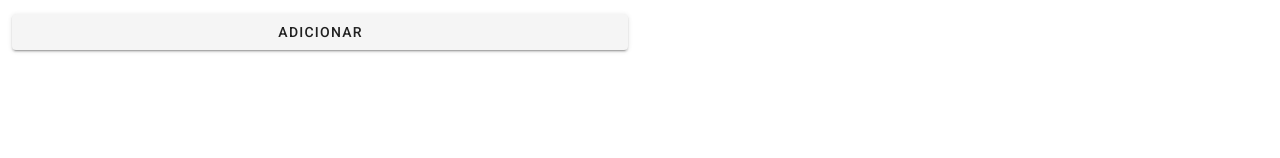
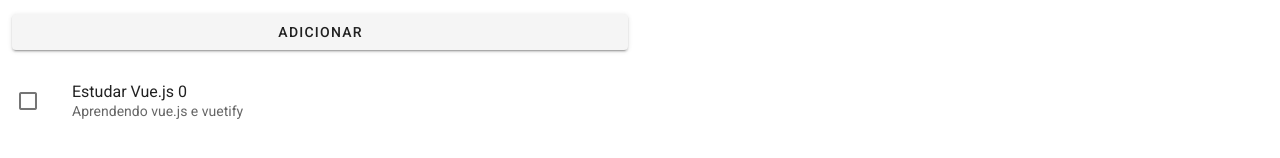
Before and after one commit to LukaasMachado143/Todo-List, a Vue app: page / in a window 1280 px wide. Shown: the part 298-456 px from the top of the page. Built offline with nearby package versions, Linux system fonts and the light colour scheme; data requests are answered from the project's data file.

Commit message:
Lista de tarefas atualizada para receber dados do backend fake

```diff
--- a/src/views/TaskView/TaskView.vue
+++ b/src/views/TaskView/TaskView.vue
@@ -3,7 +3,7 @@
     <TaskAddForm />
     <v-list flat>
       <v-list-item-group multiple active-class="">
-        <div v-for="(task, index) in taskArray" :key="index">
+        <div v-for="task in taskArray" :key="task.id">
           <TaskC :taskData="task" />
         </div>
       </v-list-item-group>
@@ -22,8 +22,20 @@ export default {
   },
   data() {
     return {
-      taskArray: [],
+      taskArray: null,
     };
   },
+  methods:{
+    async getTasks(){
+      const req = await fetch('http://localhost:3000/taskList')
+      const data = await req.json();
+      console.log(data)
+      this.taskArray = data
+    }
+  },
+  mounted(){
+    this.getTasks();
+  }
+
 };
 </script>
--- a/src/views/TaskView/components/TaskAddForm.vue
+++ b/src/views/TaskView/components/TaskAddForm.vue
@@ -4,7 +4,6 @@
   <v-col cols="12" sm="6" align="center">
     <!-- Título da Atividade -->
     <v-text-field
-      v-model="message4"
       label="Informe o título da sua atividade..."
       outlined
       clearable
@@ -12,7 +11,6 @@
 
     <!-- Descrição da Atividade -->
     <v-text-field
-      v-model="message4"
       label="Informe a descrição da sua atividade..."
       outlined
       clearable
```
